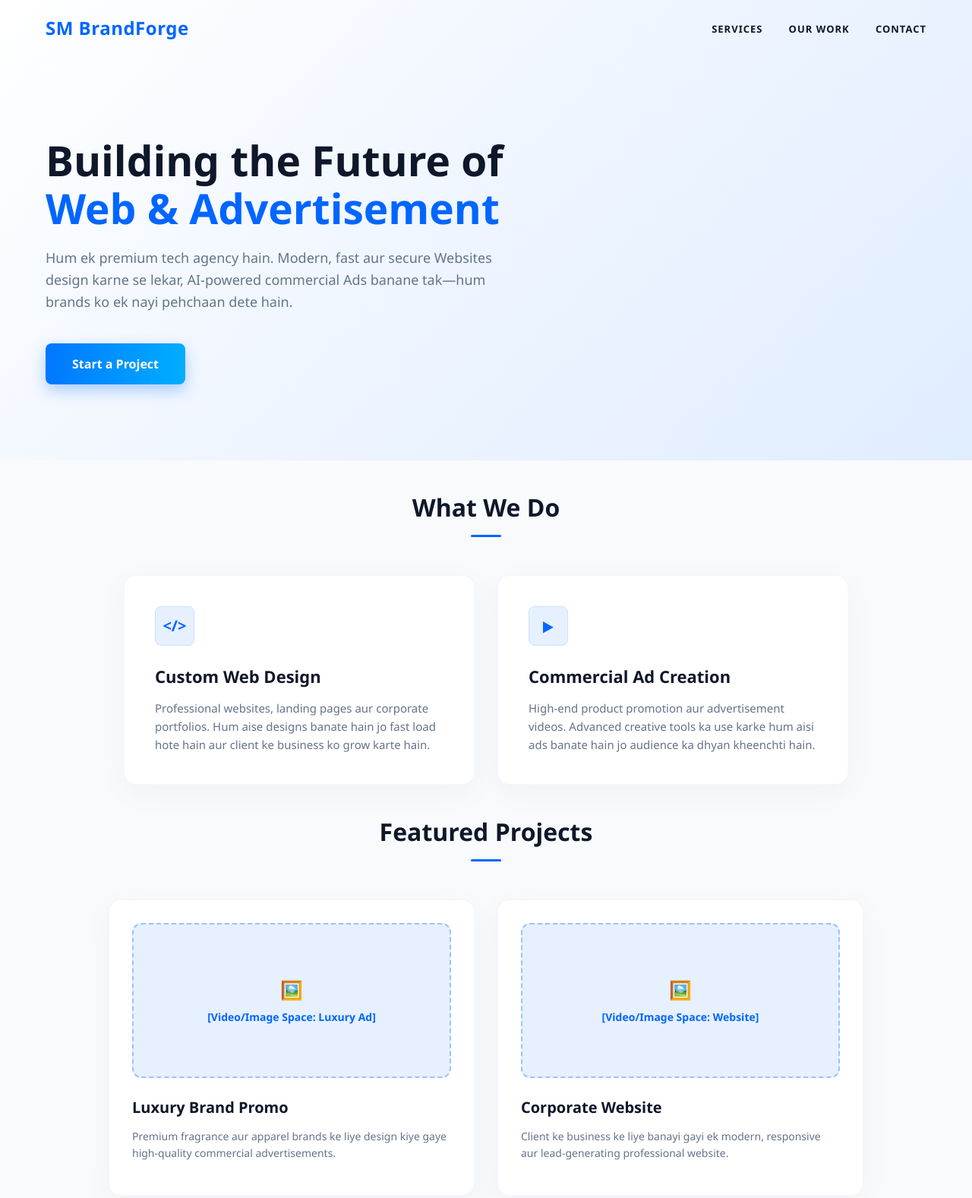
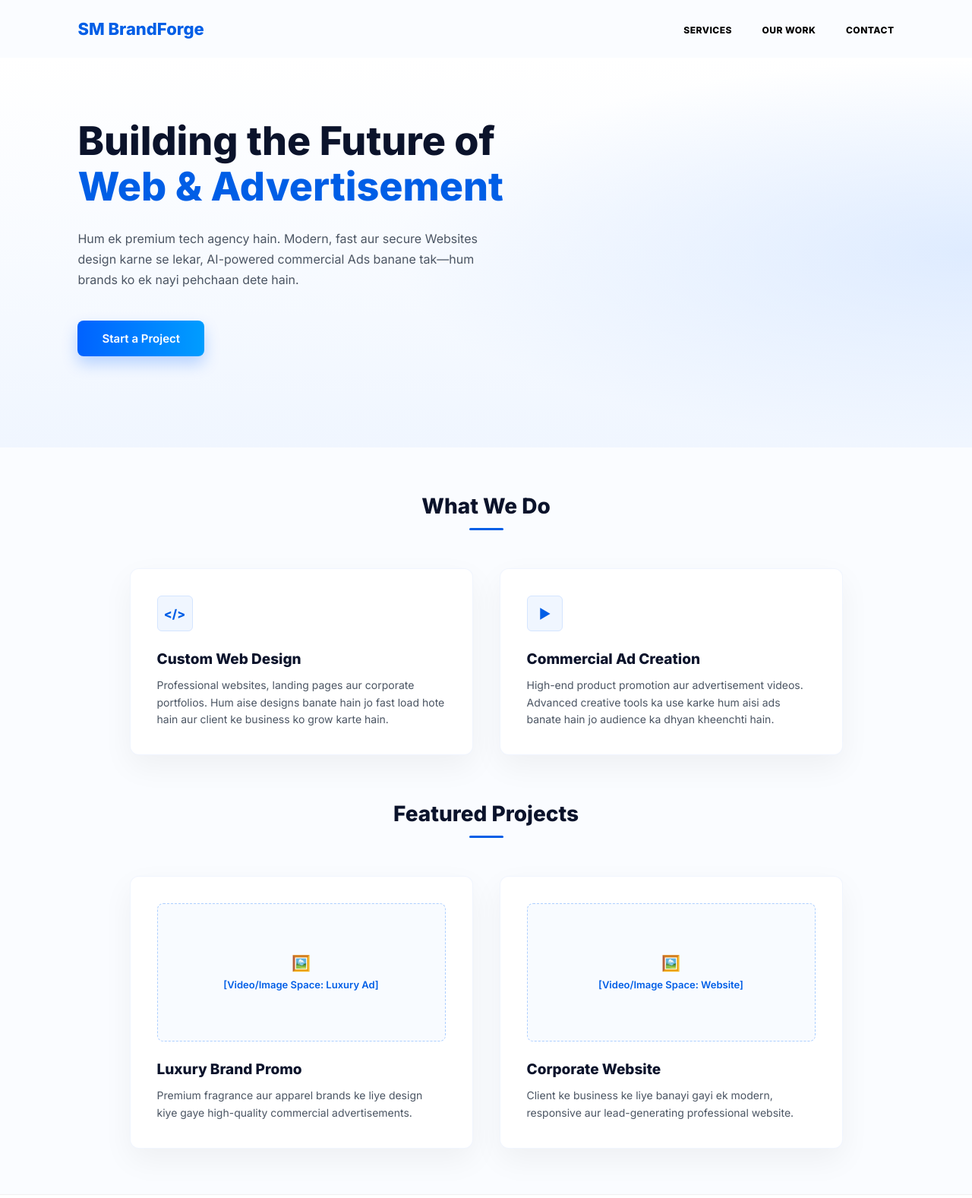
Before and after one commit to trio-ai3/brandforge-website, a plain HTML site: page index.html in a window 1280 px wide. Shown: the top 1577 px of the page at 76% size. Drawn offline with Linux system fonts and the light colour scheme.

Commit message:
Update index.html

```diff
--- a/index.html
+++ b/index.html
@@ -4,19 +4,19 @@
     <meta charset="UTF-8">
     <meta name="viewport" content="width=device-width, initial-scale=1.0">
     <title>SM BrandForge | Agency</title>
+    <!-- Import Exact Premium Font -->
+    <link href="https://fonts.googleapis.com/css2?family=Inter:wght@400;600;800&display=swap" rel="stylesheet">
     <style>
-        /* Premium Light Corporate Theme */
         :root {
-            --primary-blue: #0066ff;
-            --light-blue: #e6f0ff;
-            --text-dark: #0f172a;
-            --text-grey: #64748b;
-            --bg-white: #ffffff;
-            --bg-page: #f8fafc;
+            --primary-blue: #005ee6;
+            --light-blue-bg: #f0f6ff;
+            --text-dark: #0b132b;
+            --text-grey: #4b5563;
+            --bg-page: #fafcff;
         }
 
         body {
-            font-family: 'Segoe UI', Tahoma, Geneva, Verdana, sans-serif;
+            font-family: 'Inter', sans-serif;
             margin: 0;
             padding: 0;
             background-color: var(--bg-page);
@@ -24,82 +24,98 @@
             overflow-x: hidden;
         }
 
-        /* Subtle Blue Wave Background Effect */
-        .background-wrapper {
-            background: linear-gradient(135deg, #ffffff 0%, #eef5ff 50%, #e0edff 100%);
-            padding-bottom: 80px;
-        }
-
+        /* Perfect Header */
         header {
             display: flex;
             justify-content: space-between;
             align-items: center;
-            padding: 20px 60px;
+            padding: 25px 8%;
             background-color: transparent;
+            position: relative;
+            z-index: 10;
         }
 
         .logo {
-            font-size: 24px;
+            font-size: 22px;
             font-weight: 800;
             color: var(--primary-blue);
+        }
+
+        nav a {
+            color: #000;
+            text-decoration: none;
+            margin-left: 35px;
+            font-size: 12px;
+            font-weight: 700;
+            text-transform: uppercase;
             letter-spacing: 0.5px;
         }
 
-        nav a {
-            color: var(--text-dark);
-            text-decoration: none;
-            margin-left: 30px;
-            font-size: 13px;
-            font-weight: 700;
-            text-transform: uppercase;
-            letter-spacing: 1px;
+        /* Exact Left-Aligned Hero Section */
+        .hero {
+            position: relative;
+            padding: 80px 8% 120px 8%;
+            text-align: left; /* Text exactly on the left */
+            background: linear-gradient(180deg, #ffffff 0%, #f0f6ff 100%);
         }
 
-        .hero {
-            padding: 60px 60px 20px 60px;
-            max-width: 800px;
+        /* Abstract Wave Background (Using CSS pseudo-element for exact vibe) */
+        .hero::after {
+            content: '';
+            position: absolute;
+            top: 0; right: 0;
+            width: 60%; height: 100%;
+            background: radial-gradient(ellipse at center right, #d4e5ff 0%, transparent 70%);
+            z-index: 0;
+            opacity: 0.7;
+            pointer-events: none;
+        }
+
+        .hero-content {
+            position: relative;
+            z-index: 2;
+            max-width: 650px; /* Restricts text width like the image */
         }
 
         .hero h1 {
-            font-size: 55px;
+            font-size: 52px;
             font-weight: 800;
             line-height: 1.15;
+            margin-top: 0;
+            margin-bottom: 25px;
             color: var(--text-dark);
-            margin-bottom: 20px;
         }
 
         .hero h1 span {
-            color: var(--primary-blue);
+            color: var(--primary-blue); /* Web & Advertisement in Blue */
         }
 
         .hero p {
-            font-size: 18px;
+            font-size: 16px;
             color: var(--text-grey);
-            line-height: 1.6;
-            max-width: 600px;
+            line-height: 1.7;
             margin-bottom: 40px;
+            max-width: 550px;
         }
 
         .btn {
-            background: linear-gradient(90deg, #0077ff, #00aeff);
+            background: linear-gradient(90deg, #0062ff, #009dff);
             color: white;
-            padding: 16px 35px;
+            padding: 14px 32px;
             border-radius: 8px;
             text-decoration: none;
             font-weight: 600;
-            font-size: 16px;
-            box-shadow: 0 8px 20px rgba(0, 102, 255, 0.3);
+            font-size: 15px;
+            box-shadow: 0 10px 20px rgba(0, 98, 255, 0.25);
             display: inline-block;
-            transition: transform 0.2s;
         }
 
-        .btn:hover { transform: translateY(-3px); }
-
+        /* Section Titles with the Exact Blue Underline */
         .section-title {
             text-align: center;
-            font-size: 32px;
+            font-size: 28px;
             font-weight: 800;
-            margin-top: 40px;
+            margin-top: 60px;
             margin-bottom: 50px;
             position: relative;
         }
@@ -107,104 +123,91 @@
         .section-title::after {
             content: '';
             display: block;
-            width: 40px;
+            width: 45px;
             height: 3px;
             background: var(--primary-blue);
-            margin: 15px auto 0;
+            margin: 12px auto 0; /* Creates the little underline */
             border-radius: 2px;
         }
 
+        /* Exact Card Layouts */
         .grid {
             display: flex;
             justify-content: center;
-            gap: 30px;
-            padding: 0 20px;
+            gap: 35px;
+            padding: 0 8%;
             flex-wrap: wrap;
+            margin-bottom: 60px;
         }
 
-        /* Services Cards */
-        .service-card {
-            background: var(--bg-white);
-            padding: 40px;
-            border-radius: 16px;
+        .card {
+            background: #ffffff;
+            padding: 35px;
+            border-radius: 12px;
             width: 380px;
-            box-shadow: 0 10px 40px rgba(0, 0, 0, 0.04);
-            border: 1px solid rgba(0, 102, 255, 0.05);
+            box-shadow: 0 15px 40px rgba(0, 0, 0, 0.05); /* Soft premium shadow */
+            border: 1px solid rgba(0, 94, 230, 0.06);
+            text-align: left;
         }
 
+        /* Square Icon Boxes inside Cards */
         .icon-box {
-            width: 50px;
-            height: 50px;
-            background: var(--light-blue);
+            width: 45px;
+            height: 45px;
+            background: var(--light-blue-bg);
             color: var(--primary-blue);
-            border-radius: 8px;
+            border-radius: 6px;
             display: flex;
             align-items: center;
             justify-content: center;
-            font-weight: bold;
-            font-size: 20px;
+            font-weight: 800;
+            font-size: 16px;
             margin-bottom: 25px;
-            border: 1px solid #cce0ff;
+            border: 1px solid #d4e5ff;
         }
 
-        .service-card h3 { font-size: 22px; margin-top: 0; margin-bottom: 15px; color: var(--text-dark); }
-        .service-card p { color: var(--text-grey); font-size: 15px; line-height: 1.6; margin: 0; }
+        .card h3 { font-size: 19px; margin-top: 0; margin-bottom: 12px; color: var(--text-dark); font-weight: 800;}
+        .card p { color: var(--text-grey); font-size: 14px; line-height: 1.6; margin: 0; }
 
-        /* Projects Cards */
-        .project-card {
-            background: var(--bg-white);
-            padding: 30px;
-            border-radius: 16px;
-            width: 420px;
-            box-shadow: 0 10px 40px rgba(0, 0, 0, 0.04);
-            border: 1px solid rgba(0, 102, 255, 0.05);
-            margin-bottom: 40px;
-        }
-
+        /* Media Placeholders exactly like image */
         .media-placeholder {
-            background: var(--light-blue);
-            border: 2px dashed #99c2ff;
-            height: 200px;
-            border-radius: 12px;
+            background: #f8fbff;
+            border: 1.5px dashed #adcfff;
+            height: 180px;
+            border-radius: 8px;
             display: flex;
             flex-direction: column;
             align-items: center;
             justify-content: center;
             color: var(--primary-blue);
             font-weight: 600;
-            font-size: 14px;
+            font-size: 13px;
             margin-bottom: 25px;
         }
 
-        .project-card h3 { font-size: 20px; margin-bottom: 10px; }
-        .project-card p { color: var(--text-grey); font-size: 14px; line-height: 1.6; }
-
-        /* Footer */
+        /* Exact Footer */
         footer {
             text-align: center;
-            padding: 60px 20px 40px 20px;
-            background: var(--bg-white);
-            border-top: 1px solid #eef2f6;
+            padding: 40px 20px 30px 20px;
+            background: #ffffff;
+            border-top: 1px solid #f0f0f0;
         }
 
-        footer h2 { font-size: 24px; margin-bottom: 15px; }
-        .contact-info { color: var(--text-grey); margin-bottom: 15px; font-size: 15px; }
-        .contact-links { color: var(--primary-blue); font-weight: bold; font-size: 15px; }
-        .copyright { color: #94a3b8; font-size: 13px; margin-top: 40px; }
+        footer h2 { font-size: 22px; margin-bottom: 12px; font-weight: 800;}
+        .contact-info { color: var(--text-grey); margin-bottom: 15px; font-size: 14px; }
+        .contact-links { color: var(--primary-blue); font-weight: 700; font-size: 14px; }
+        .copyright { color: #9ca3af; font-size: 12px; margin-top: 30px; }
 
-        /* Mobile View */
         @media (max-width: 768px) {
-            header { flex-direction: column; padding: 20px; gap: 15px; }
-            .hero { padding: 40px 20px; text-align: center; }
-            .hero h1 { font-size: 40px; }
-            .hero p { margin: 0 auto 30px auto; }
-            .service-card, .project-card { width: 100%; }
+            header { flex-direction: column; gap: 15px; }
+            .hero { padding: 40px 5%; text-align: center; }
+            .hero-content { margin: 0 auto; }
+            .card { width: 100%; }
         }
     </style>
 </head>
 <body>
 
-    <div class="background-wrapper">
     <header>
         <div class="logo">SM BrandForge</div>
         <nav>
@@ -215,21 +218,22 @@
     </header>
 
     <section class="hero">
+        <div class="hero-content">
             <h1>Building the Future of <br><span>Web & Advertisement</span></h1>
             <p>Hum ek premium tech agency hain. Modern, fast aur secure Websites design karne se lekar, AI-powered commercial Ads banane tak—hum brands ko ek nayi pehchaan dete hain.</p>
             <a href="#contact" class="btn">Start a Project</a>
+        </div>
     </section>
-    </div>
 
     <div id="services">
         <h2 class="section-title">What We Do</h2>
         <div class="grid">
-            <div class="service-card">
+            <div class="card">
                 <div class="icon-box">&lt;/&gt;</div>
                 <h3>Custom Web Design</h3>
                 <p>Professional websites, landing pages aur corporate portfolios. Hum aise designs banate hain jo fast load hote hain aur client ke business ko grow karte hain.</p>
             </div>
-            <div class="service-card">
+            <div class="card">
                 <div class="icon-box">▶</div>
                 <h3>Commercial Ad Creation</h3>
                 <p>High-end product promotion aur advertisement videos. Advanced creative tools ka use karke hum aisi ads banate hain jo audience ka dhyan kheenchti hain.</p>
@@ -240,17 +244,17 @@
     <div id="work">
         <h2 class="section-title">Featured Projects</h2>
         <div class="grid">
-            <div class="project-card">
+            <div class="card">
                 <div class="media-placeholder">
-                    <div style="font-size: 24px; margin-bottom: 10px;">🖼️</div>
+                    <div style="font-size: 20px; margin-bottom: 8px;">🖼️</div>
                     [Video/Image Space: Luxury Ad]
                 </div>
                 <h3>Luxury Brand Promo</h3>
                 <p>Premium fragrance aur apparel brands ke liye design kiye gaye high-quality commercial advertisements.</p>
             </div>
-            <div class="project-card">
+            <div class="card">
                 <div class="media-placeholder">
-                    <div style="font-size: 24px; margin-bottom: 10px;">🖼️</div>
+                    <div style="font-size: 20px; margin-bottom: 8px;">🖼️</div>
                     [Video/Image Space: Website]
                 </div>
                 <h3>Corporate Website</h3>
```
Lines whose indentation alone changed are shown as unchanged.
